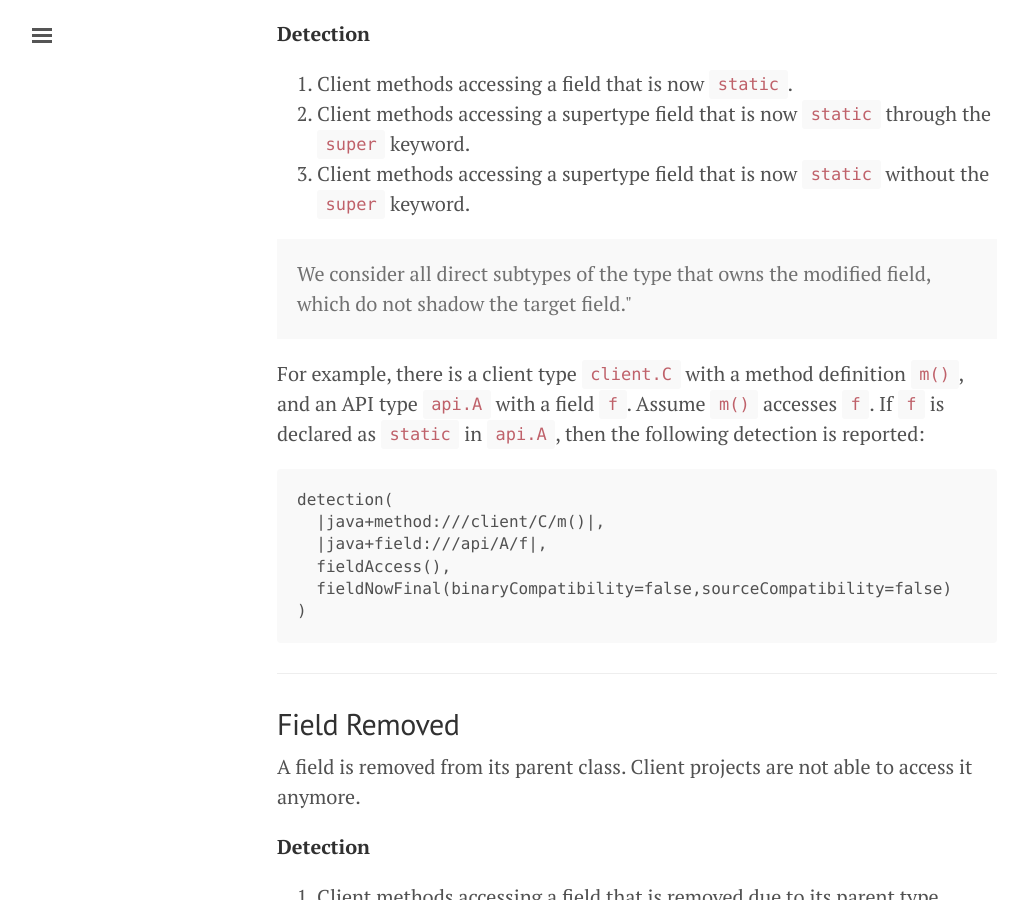
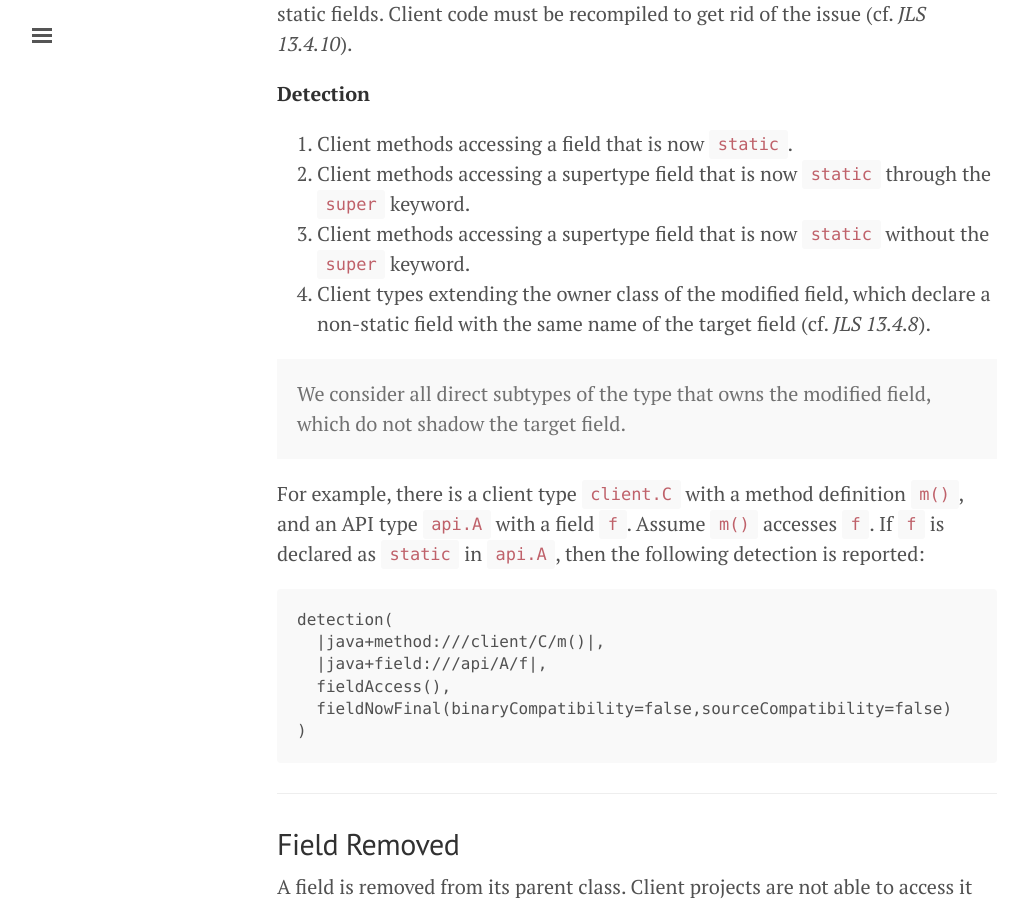
Before and after one commit to crossminer/maracas, a Jekyll site: the page built from docs/detections.md, in a window 1280 px wide and 900 px high, scrolled down 5608 px. Shown: the whole window, without its empty margins (3-1025 px from the left). Built offline with Jekyll 4.4.1, drawn with Linux system fonts in a browser that asks for light colours; some of the changed text lies outside the part shown.

Commit message:
Updating documentation related to JLS 13.4.8 and 13.4.12

```diff
--- a/docs/detections.md
+++ b/docs/detections.md
@@ -103,11 +103,13 @@ detection(
 ---
 
 ## Field No Longer Static
-A field goes from `static` to `non-static` becoming an instance field. The field cannot be accessed through its class, instead it should be accessed through an object of the corresponding type.
+A field goes from `static` to `non-static` becoming an instance field.
+The field cannot be accessed through its class, instead it should be accessed through an object of the corresponding type.
 
 **Detection**
 
 1. Client methods accessing a field that is no longer `static`.
+2. Client types extending the owner class of the modified field, which declare a `static` field with the same name of the target field (cf. *JLS 13.4.8*).
 
 For example, there is a client type `client.C` with a method definition `m()`, and an API type `api.A` with a class field `f`. Assume `m()` accesses `f` in a static manner (i.e. `A.f`). If `f` is changed to `non-static` in `api.A`, then the following detection is reported:
 
@@ -160,9 +162,10 @@ Client code must be recompiled to get rid of the issue (cf. *JLS 13.4.10*).
 1. Client methods accessing a field that is now `static`.
 2. Client methods accessing a supertype field that is now `static` through the `super` keyword.
 3. Client methods accessing a supertype field that is now `static` without the `super` keyword.
+4. Client types extending the owner class of the modified field, which declare a non-static field with the same name of the target field (cf. *JLS 13.4.8*).
 
 <p class="message">
-  We consider all direct subtypes of the type that owns the modified field, which do not shadow the target field."
+  We consider all direct subtypes of the type that owns the modified field, which do not shadow the target field.
 </p>
 
 For example, there is a client type `client.C` with a method definition `m()`, and an API type `api.A` with a field `f`. Assume `m()` accesses `f`. If `f` is declared as `static` in `api.A`, then the following detection is reported:
@@ -544,6 +540,7 @@ A field goes from `static` to `non-static` becoming an instance field. The field
 **Detection**
 
 1. Client methods invoking a method that is no longer `static`.
+2. Client types extending the owner class of the modified method, which declare a `static` method with the same name of the target method (cf. *JLS 13.4.12*).
 
 <p class="message">
   Static methods cannot be overriden, that is why we do not consider overriding relations.
@@ -623,6 +620,7 @@ A method goes from `non-static` to `static`. This results in a linkage error, ma
 3. Client methods invoking a supertype method that is now `static` without the `super` keyword.
 4. Client methods overriding a method that is now `static` in the direct parent type.
 5. Client methods overriding a method that is now `static` in a transitive parent type.
+6. Client types extending the owner class of the modified method, which declare a non-static method with the same name of the target method (cf. *JLS 13.4.12*).
 
 <p class="message">
   We consider all direct subtypes of the type that owns the modified method, which do not define the target method.
```
Also changed, not shown: other parts of docs/detections.md (+0 -7 lines), 11 other files.
